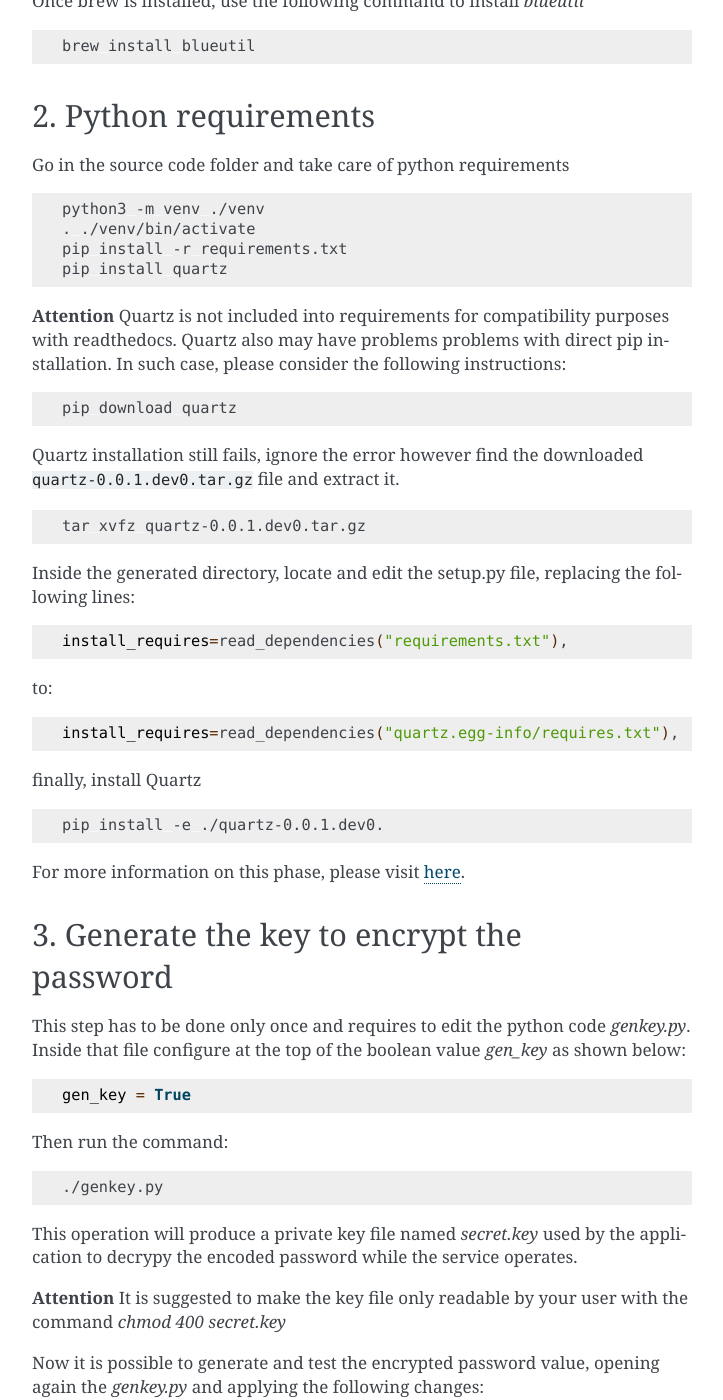
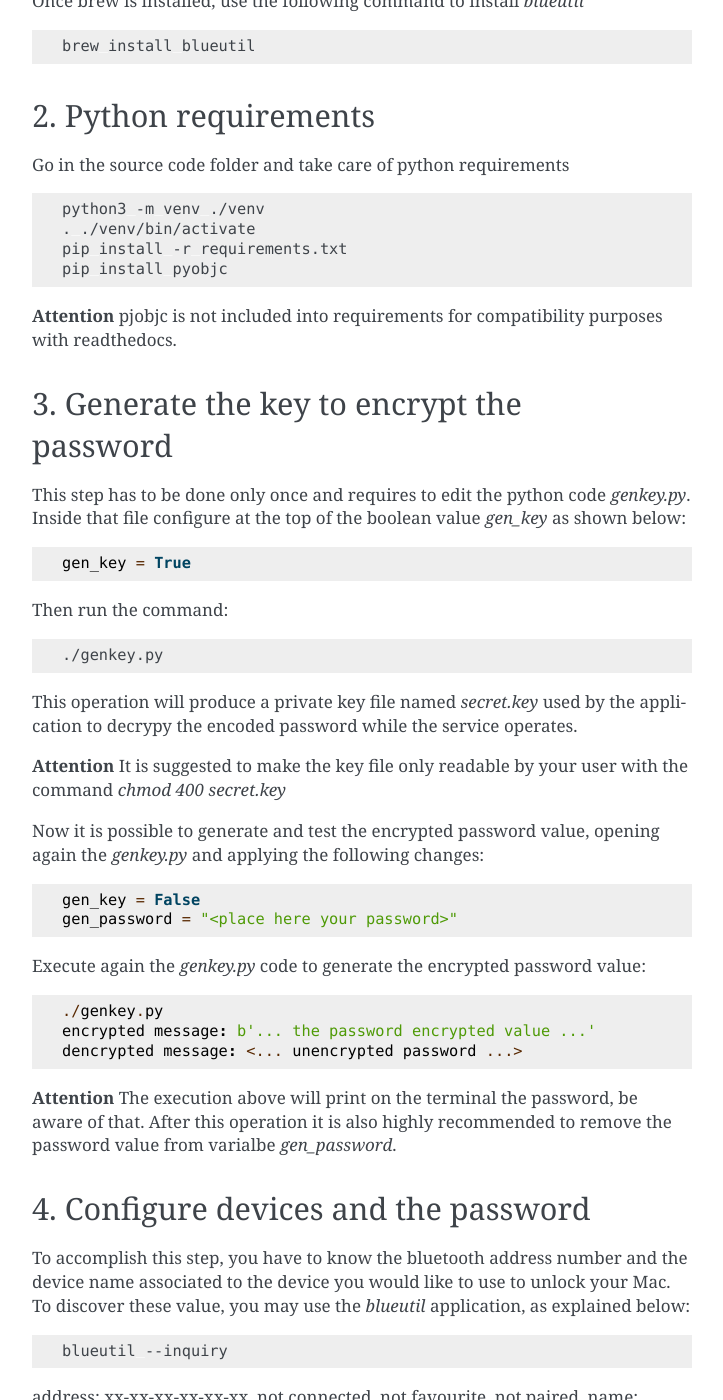
Before and after one commit to ricsxn/unlocker, a Sphinx documentation site: the page built from docs/source/install.rst, in a window 1280 px wide and 1400 px high, scrolled down 475 px. Shown: the whole window, without its empty margins (388-1111 px from the left). Built offline with Sphinx 7.4.7, drawn with Linux system fonts in a browser that asks for light colours; some of the changed text lies outside the part shown.

```diff
--- a/docs/source/install.rst
+++ b/docs/source/install.rst
@@ -28,40 +28,9 @@ Go in the source code folder and take care of python requirements
     python3 -m venv ./venv
     . ./venv/bin/activate
     pip install -r requirements.txt
-    pip install quartz
+    pip install pyobjc
 
-**Attention** Quartz is not included into requirements for compatibility purposes with readthedocs. Quartz also may have problems problems with direct pip installation. In such case, please consider the following instructions:
-
-.. code-block:: bash
-
-    pip download quartz
-
-Quartz installation still fails, ignore the error however find the downloaded ``quartz-0.0.1.dev0.tar.gz`` file and extract it.
-
-.. code-block:: bash
-
-    tar xvfz quartz-0.0.1.dev0.tar.gz
-
-Inside the generated directory, locate and edit the setup.py file, replacing the following lines:
-
-.. code-block:: bash
-
-    install_requires=read_dependencies("requirements.txt"),
-
-to:
-
-.. code-block:: bash
-
-    install_requires=read_dependencies("quartz.egg-info/requires.txt"),
-
-finally, install Quartz
-
-.. code-block:: bash
-
-    pip install -e ./quartz-0.0.1.dev0.
-
-
-For more information on this phase, please visit `here <https://stackoverflow.com/questions/42530309/no-such-file-requirements-txt-error-while-installing-quartz-module>`_.
+**Attention** pjobjc is not included into requirements for compatibility purposes with readthedocs.
 
 3. Generate the key to encrypt the password
 -------------------------------------------
```
Also changed, not shown: other parts of docs/source/install.rst (+1 -1 lines), README.md (+5 -29 lines), unlocker.py (+2 -10 lines), 1 other file.
